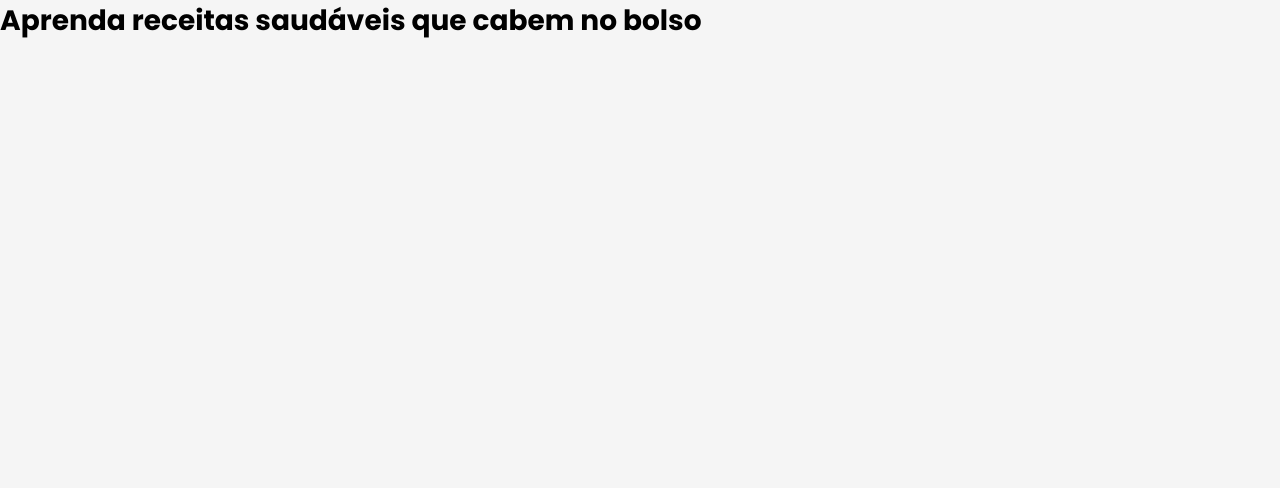
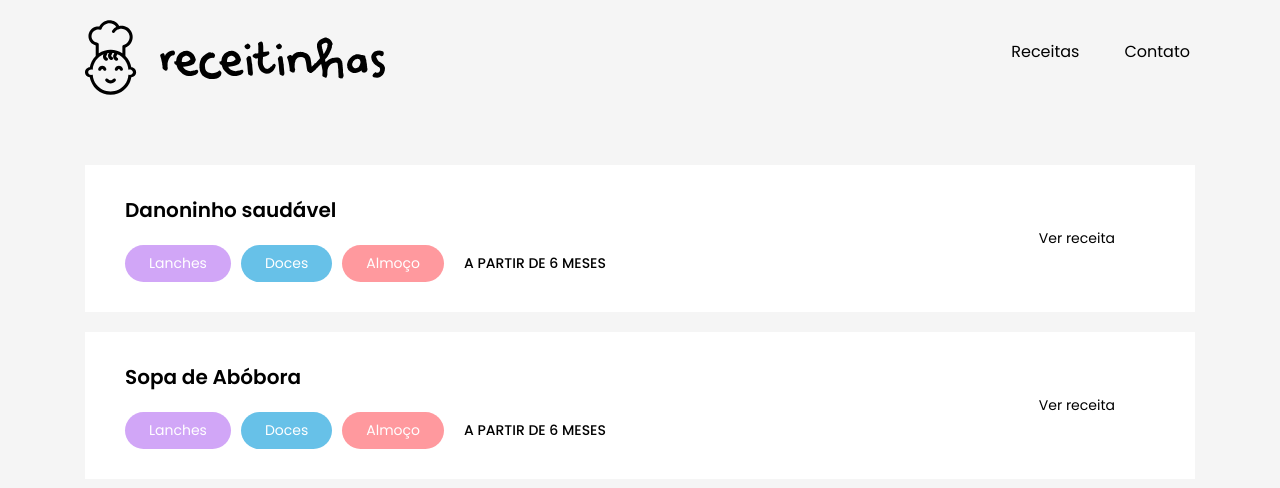
Before and after one commit to victoriascholte/receitinhas-front, a Next.js app: page /recipes in a window 1280 px wide. Shown: the top 488 px of the page. Built offline with nearby package versions, Linux system fonts and the light colour scheme.

Commit message:
feat: add Recipe list page

```diff
--- a/pages/index.tsx
+++ b/pages/index.tsx
@@ -16,9 +16,9 @@ export default function Home() {
             <link rel='icon' href='/favicon.ico' />
         </Head>
 
-        <main className={styles.main}>
+        <main className={styles.main} >
             <Wrapper>
-                <Header></Header>
+                <Header page={'landingPage'}></Header>
                   <div className={styles.hero}>
                     <div className={styles.banner}>
                         <h1>Aprenda receitas saudáveis que cabem no bolso</h1>
--- a/pages/recipes/index.tsx
+++ b/pages/recipes/index.tsx
@@ -1,7 +1,14 @@
+import Header from "../../components/Header";
+import Wrapper from "../../components/Wrapper";
+import List from "../../components/List";
+
 function Index() {
     return (
         <>
-            <h1>Aprenda receitas saudáveis que cabem no bolso</h1>
+            <Wrapper>
+                <Header></Header>
+                <List></List>
+            </Wrapper>
         </>
     )
 }
```
Also changed, not shown: pages/recipes/[id]/show.tsx (+11 -1 lines), 1 other file (tests, documents, lock files or other folders).
